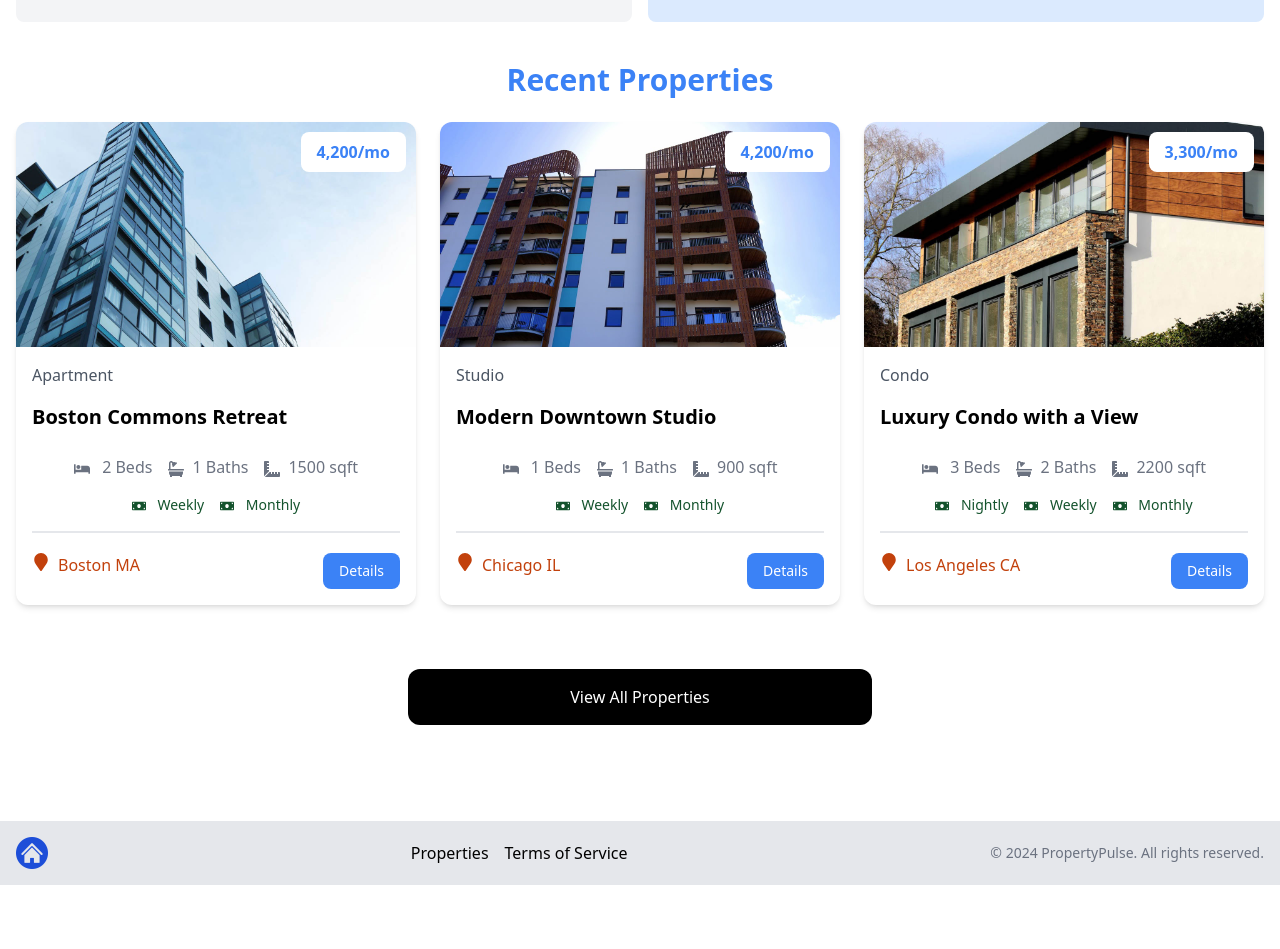
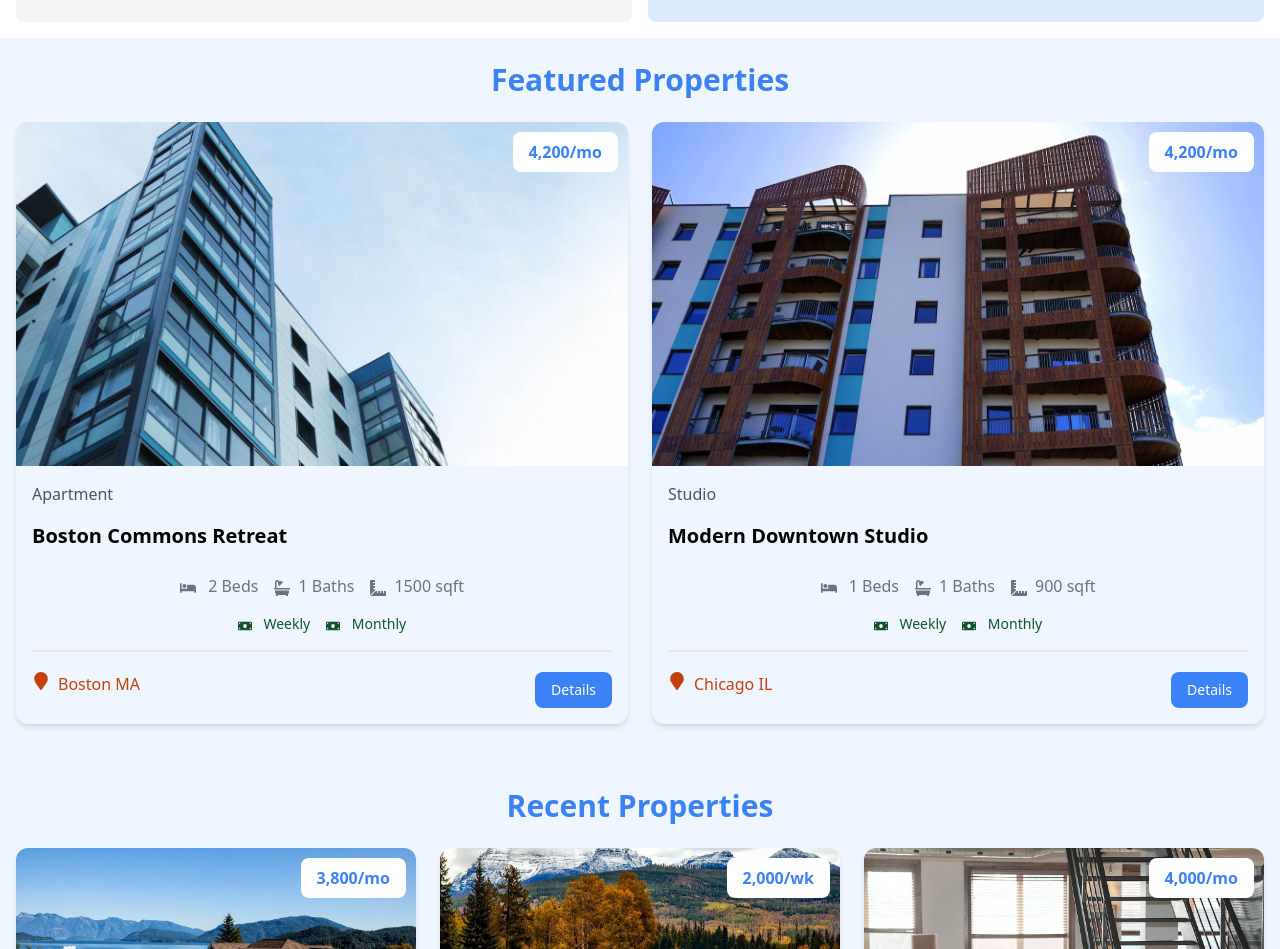
Before and after one commit to MrMarga/Ghar-Jagga.com, a Next.js app: page / in a window 1280 px wide. Shown: the part 623-1572 px from the top of the page. Before the commit the page ends 1508 px from the top, so only its background shows below. Built offline with nearby package versions, Linux system fonts and the light colour scheme.

Commit message:
featured item add

```diff
--- a/app/page.jsx
+++ b/app/page.jsx
@@ -2,12 +2,14 @@ import React from "react";
 import Hero from "@/components/Hero";
 import InfoBoxes from "@/components/InfoBoxes";
 import HomeProperties from "@/components/HomeProperties";
+import HomeFeatured from "@/components/HomeFeatured";
 
 const HomePage = () => {
   return (
     <div>
       <Hero />
       <InfoBoxes />
+      <HomeFeatured />
       <HomeProperties />
     </div>
   );
--- /dev/null
+++ b/components/HomeFeatured.jsx
@@ -0,0 +1,29 @@
+import React from "react";
+import properties from "@/properties";
+import PropertyCard from "./PropertyCard";
+
+const HomeFeatured = () => {
+  const featuredProperties = properties
+    .sort(() => Math.random() - Math.random())
+    .slice(0, 2);
+  return (
+    <section className="bg-blue-50 px-4 pt-6 pb-10">
+      <div className="container-xl lg:container m-auto">
+        <h2 className="text-3xl font-bold text-blue-500 mb-6 text-center">
+          Featured Properties
+        </h2>
+        <div className="grid grid-cols-1 md:grid-cols-2 gap-6">
+          {featuredProperties.length === 0 ? (
+            <p>No properties</p>
+          ) : (
+            featuredProperties.map((property) => (
+              <PropertyCard key={property._id} property={property} />
+            ))
+          )}
+        </div>
+      </div>
+    </section>
+  );
+};
+
+export default HomeFeatured;
--- a/components/HomeProperties.jsx
+++ b/components/HomeProperties.jsx
@@ -10,17 +10,17 @@ const HomeProperties = () => {
 
   return (
     <>
-      <section className="px-4 py-6">
+      <section className="bg-blue-50 px-4 pt-6 pb-10">
         <div className="container-xl lg:container m-auto">
           <h2 className="text-3xl font-bold text-blue-500 mb-6 text-center">
             Recent Properties
           </h2>
           <div className="grid grid-cols-1 md:grid-cols-3 gap-6">
-            {recentProperties.length === 0 ? (
-              <p>No properties</p>
+            {recentProperties === 0 ? (
+              <p>No Properties</p>
             ) : (
               recentProperties.map((property) => (
-                <PropertyCard key={property._id} property={property} />
+                <PropertyCard key={property} property={property} />
               ))
             )}
           </div>
```
Also changed, not shown: 1 other file (tests, documents, lock files or other folders).
